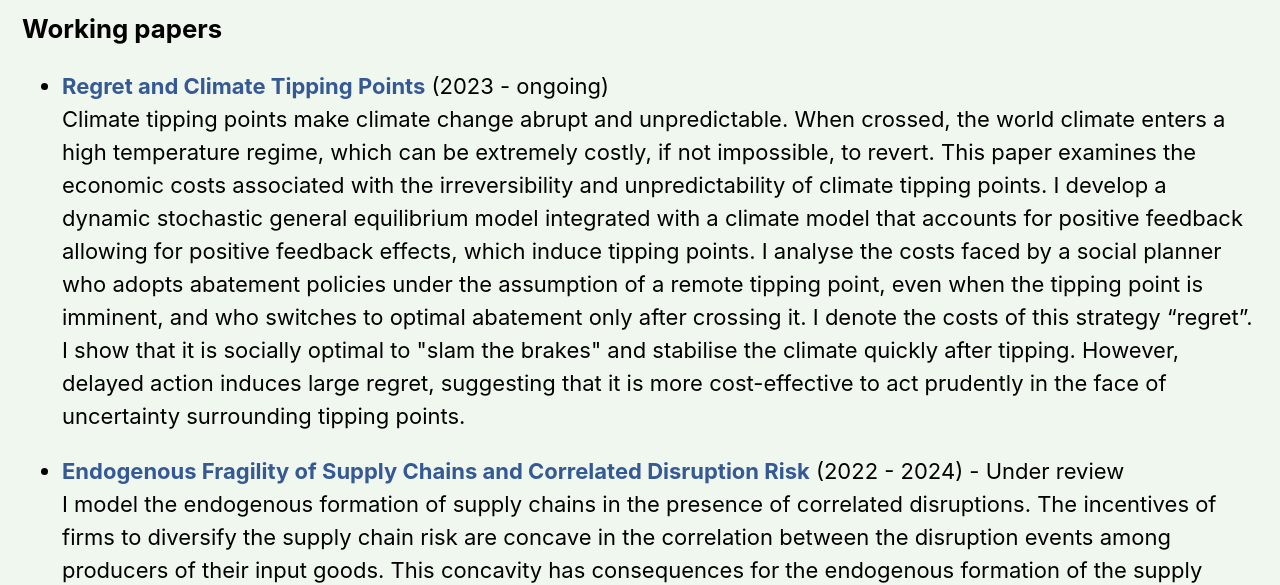
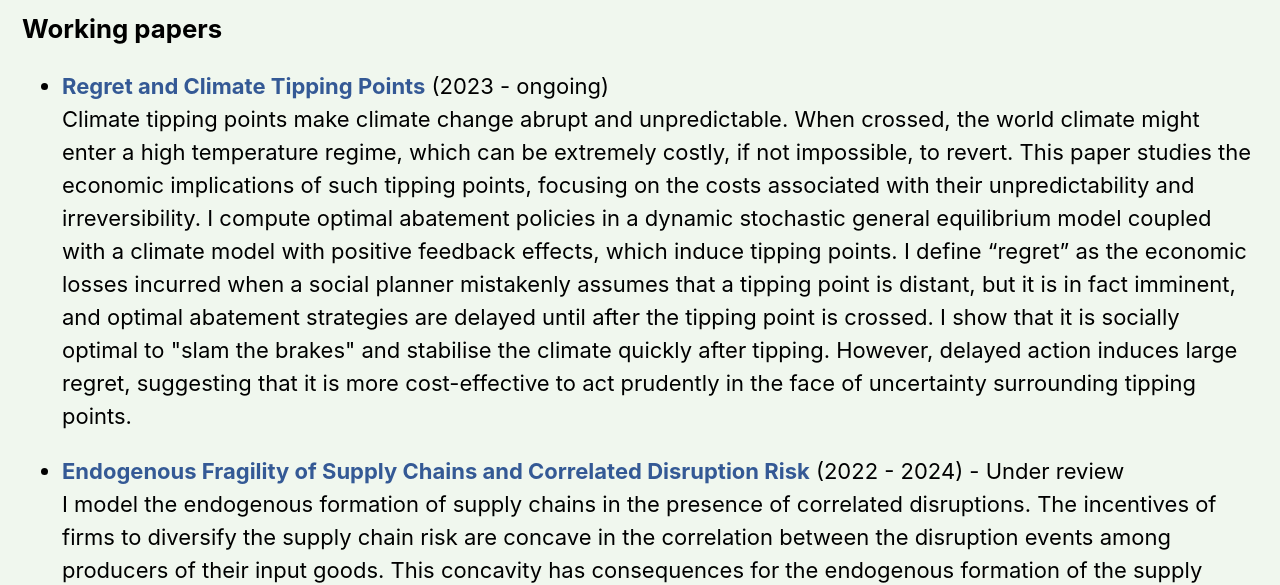
Before and after one commit to NoFishLikeIan/nofishlikeian.github.io, an Eleventy site: page pages/research.md in a window 1280 px wide. Shown: the part 220-805 px from the top of the page. Built offline with nearby package versions, Linux system fonts and the light colour scheme; Eleventy itself is replaced by a stand-in of ours; files that its build step writes are made by us from their sources.

Commit message:
🦉 updated abstract

```diff
--- a/pages/research.md
+++ b/pages/research.md
@@ -12,7 +12,7 @@ eleventyNavigation:
 ### Working papers
 
 - [**Regret and Climate Tipping Points**](../static/docs/tipping-point.pdf) (2023 - ongoing)
-    Climate tipping points make climate change abrupt and unpredictable. When crossed, the world climate enters a high temperature regime, which can be extremely costly, if not impossible, to revert. This paper examines the economic costs associated with the irreversibility and unpredictability of climate tipping points. I develop a dynamic stochastic general equilibrium model integrated with a climate model that accounts for positive feedback allowing for positive feedback effects, which induce tipping points. I analyse the costs faced by a social planner who adopts abatement policies under the assumption of a remote tipping point, even when the tipping point is imminent, and who switches to optimal abatement only after crossing it. I denote the costs of this strategy “regret”. I show that it is socially optimal to "slam the brakes" and stabilise the climate quickly after tipping. However, delayed action induces large regret, suggesting that it is more cost-effective to act prudently in the face of uncertainty surrounding tipping points.
+    Climate tipping points make climate change abrupt and unpredictable. When crossed, the world climate might enter a high temperature regime, which can be extremely costly, if not impossible, to revert. This paper studies the economic implications of such tipping points, focusing on the costs associated with their unpredictability and irreversibility. I compute optimal abatement policies in a dynamic stochastic general equilibrium model coupled with a climate model with positive feedback effects, which induce tipping points. I define “regret” as the economic losses incurred when a social planner mistakenly assumes that a tipping point is distant, but it is in fact imminent, and optimal abatement strategies are delayed until after the tipping point is crossed. I show that it is socially optimal to "slam the brakes" and stabilise the climate quickly after tipping. However, delayed action induces large regret, suggesting that it is more cost-effective to act prudently in the face of uncertainty surrounding tipping points.
 
 - [**Endogenous Fragility of Supply Chains and Correlated Disruption Risk**](../static/docs/endfrag.pdf) (2022 - 2024) - Under review
     I model the endogenous formation of supply chains in the presence of correlated disruptions. The incentives of firms to diversify the supply chain risk are concave in the correlation between the disruption events among producers of their input goods. This concavity has consequences for the endogenous formation of the supply chain. If upstream producers are highly diversified, their disruption risk might be correlated, reducing diversification incentives for downstream firms. Because of this mechanism, a small increase in the correlation of risk among upstream producers, due to, for example, offshoring or climate disruptions to economic activities, can generate under-diversification throughout the production network. This creates large welfare losses. Finally, I show that firms gaining more information on their supply chain risk exacerbates such losses.
```
Also changed, not shown: 1 other file.
